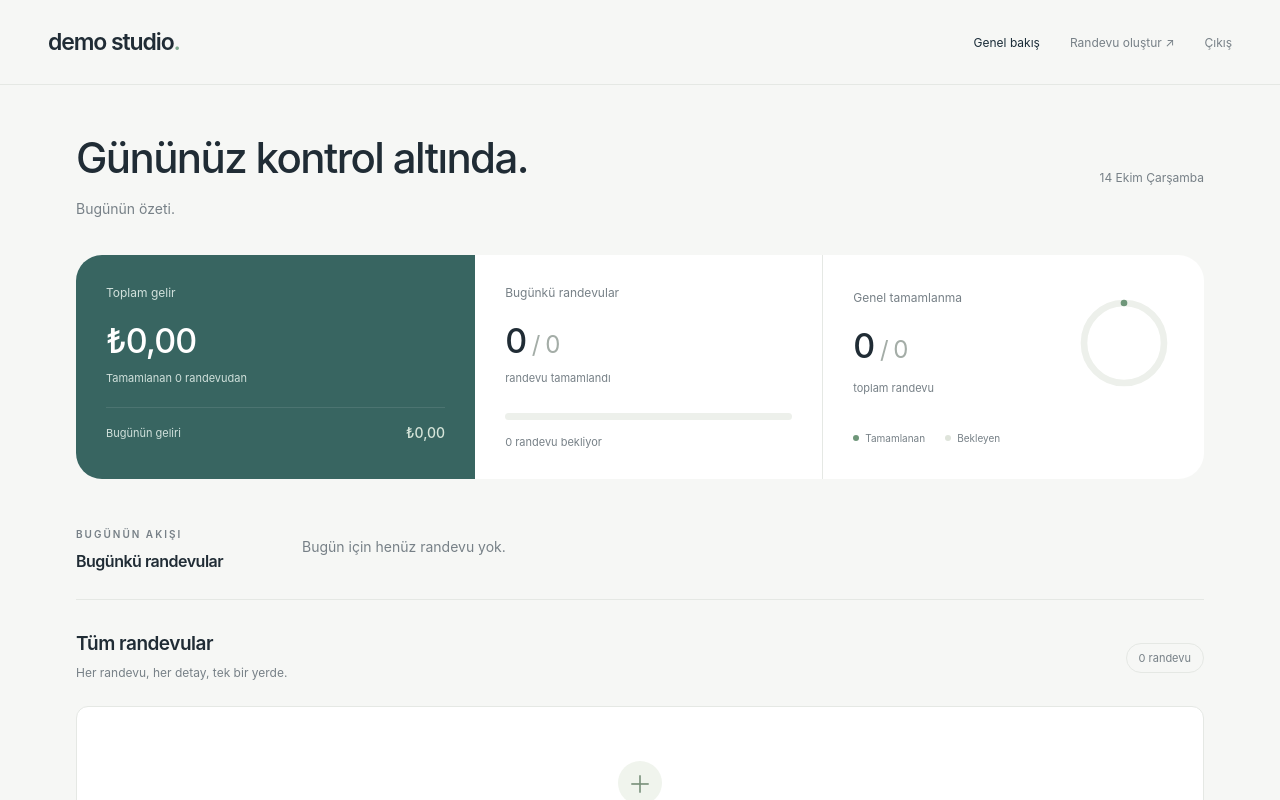
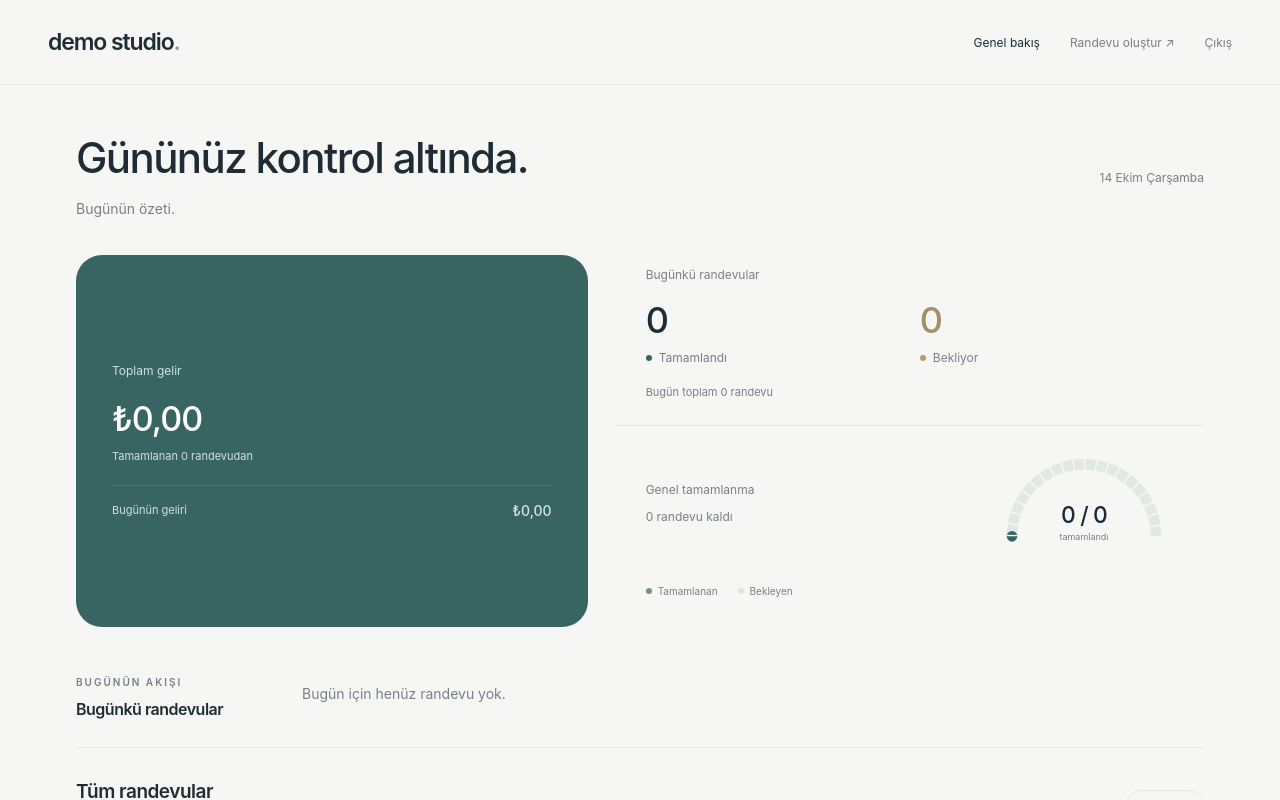
Before and after one commit to halilaslanturk04/demo-studio, a React (Vite) app: page /dashboard in a window 1280 px wide. Shown: the top 800 px of the page. Built offline with nearby package versions, Linux system fonts and the light colour scheme.

Commit message:
Apply petrol green theme and distinguish appointment summaries

```diff
--- a/src/pages/DashboardPage.jsx
+++ b/src/pages/DashboardPage.jsx
@@ -52,9 +52,7 @@ function DashboardPage({ appointments, completeAppointment }) {
         <div className="dashboard-heading">
           <div>
             <h1>Gününüz kontrol altında.</h1>
-            <p className="muted">
-              Bugünün özeti.
-            </p>
+            <p className="muted">Bugünün özeti.</p>
           </div>
           <span className="date-label">
             {new Date().toLocaleDateString("tr-TR", {
@@ -77,49 +75,63 @@ function DashboardPage({ appointments, completeAppointment }) {
               <strong>{currency(todayIncome)}</strong>
             </div>
           </article>
-          <article className="stat-card">
+          <article className="stat-card daily-card">
             <span className="stat-label">Bugünkü randevular</span>
-            <strong className="stat-value">
-              {todayCompleted}
-              <span className="stat-denominator">
-                {" "}
-                / {todayAppointments.length}
+            <div className="daily-counts">
+              <div>
+                <strong>{todayCompleted}</strong>
+                <span>
+                  <i className="daily-dot done-dot" />
+                  Tamamlandı
+                </span>
+              </div>
+              <div>
+                <strong>{todayAppointments.length - todayCompleted}</strong>
+                <span>
+                  <i className="daily-dot waiting-dot" />
+                  Bekliyor
+                </span>
+              </div>
+              <span className="daily-total">
+                Bugün toplam {todayAppointments.length} randevu
               </span>
-            </strong>
-            <span className="stat-caption">randevu tamamlandı</span>
-            <progress
-              value={todayCompleted}
-              max={todayAppointments.length || 1}
-              aria-label="Bugünkü tamamlanma durumu"
-            />
-            <span className="stat-caption">
-              {todayAppointments.length - todayCompleted} randevu bekliyor
-            </span>
+            </div>
           </article>
           <article className="stat-card completion-card">
             <div>
               <span className="stat-label">Genel tamamlanma</span>
-              <strong className="stat-value">
-                {completedAppointments}
-                <span className="stat-denominator"> / {totalAppointments}</span>
-              </strong>
-              <span className="stat-caption">toplam randevu</span>
+              <p className="completion-caption">
+                {totalAppointments - completedAppointments} randevu kaldı
+              </p>
             </div>
             <svg
               className="completion-ring"
-              viewBox="0 0 120 120"
+              viewBox="0 0 220 135"
               role="img"
               aria-label={`Randevuların yüzde ${completionPercent} kadarı tamamlandı`}
             >
-              <circle className="ring-track" cx="60" cy="60" r="48" />
-              <circle
+              <path
+                className="gauge-track"
+                d="M 22 108 A 88 88 0 0 1 198 108"
+                pathLength="100"
+              />
+              <path
                 className="ring-value"
-                cx="60"
-                cy="60"
-                r="48"
+                d="M 22 108 A 88 88 0 0 1 198 108"
                 pathLength="100"
                 strokeDasharray={`${completionPercent} 100`}
               />
+              <path
+                className="gauge-ticks"
+                d="M 22 108 A 88 88 0 0 1 198 108"
+                pathLength="100"
+              />
+              <text className="gauge-count" x="110" y="92" textAnchor="middle">
+                {completedAppointments} / {totalAppointments}
+              </text>
+              <text className="gauge-label" x="110" y="113" textAnchor="middle">
+                tamamlandı
+              </text>
             </svg>
             <div className="chart-legend">
               <span>
--- a/src/styles/base.css
+++ b/src/styles/base.css
@@ -9,7 +9,7 @@
   --ink: #192b37;
   --muted: #778087;
   --line: #e5e8e4;
-  --green: #457b65;
+  --green: #386561;
 }
 * {
   box-sizing: border-box;
@@ -140,7 +140,11 @@ label {
   color: #fff;
 }
 .primary-button:hover {
-  background: #304653;
+  background: #2c514e;
+}
+.primary-button {
+  background: var(--green);
+  border-color: var(--green);
 }
 .primary-button:disabled {
   background: #dee3df;
--- a/src/styles/booking.css
+++ b/src/styles/booking.css
@@ -69,9 +69,9 @@
 }
 .date-button.selected,
 .hour-button.selected {
-  background: #edf4ee;
-  border-color: #648a71;
-  color: #31523b;
+  background: #e6f0ed;
+  border-color: var(--green);
+  color: var(--green);
 }
 .hours-grid {
   display: grid;
--- a/src/styles/dashboard.css
+++ b/src/styles/dashboard.css
@@ -17,11 +17,8 @@
 }
 .stats-grid {
   display: grid;
-  grid-template-columns: 1.15fr 1fr 1.1fr;
-  gap: 0;
-  background: #fff;
-  border-radius: 26px;
-  overflow: hidden;
+  grid-template-columns: 1fr 1.15fr;
+  gap: 18px 28px;
 }
 .stat-card {
   padding: 30px;
@@ -56,6 +53,10 @@
   color: var(--muted);
 }
 .income-card {
+  grid-row: span 2;
+  border-radius: 26px;
+  justify-content: center;
+  padding: 36px;
   background: #386561;
   color: #fff;
 }
@@ -81,51 +82,91 @@
   font-weight: 500;
   color: #d5e4d9;
 }
-progress {
-  appearance: none;
-  height: 7px;
-  border: 0;
-  border-radius: 10px;
-  width: 100%;
-  margin: 28px 0 15px;
-  background: #edf0eb;
-  overflow: hidden;
-}
-progress::-webkit-progress-bar {
-  background: #edf0eb;
-}
-progress::-webkit-progress-value {
-  background: #6e9679;
-  border-radius: 10px;
-}
-progress::-moz-progress-bar {
-  background: #6e9679;
-  border-radius: 10px;
-}
 .completion-card {
   display: grid;
-  grid-template-columns: 1fr 100px;
+  grid-template-columns: 1fr 180px;
   align-items: center;
   gap: 10px;
-  border-left: 1px solid var(--line);
+  border-top: 1px solid var(--line);
+  padding-top: 22px;
 }
 .completion-ring {
   width: 100%;
   overflow: visible;
 }
-.completion-ring circle {
+.completion-ring path {
   fill: none;
-  stroke-width: 8;
+  stroke-width: 13;
 }
-.ring-track {
-  stroke: #edf0eb;
+.gauge-track {
+  stroke: #e1e9e4;
 }
 .ring-value {
-  stroke: #6e9679;
+  stroke: var(--green);
   stroke-linecap: round;
-  transform: rotate(-90deg);
-  transform-origin: 60px 60px;
   transition: stroke-dasharray 0.5s ease;
+}
+.gauge-ticks {
+  stroke: #f6f7f5;
+  stroke-dasharray: 0.7 4.3;
+}
+.gauge-count {
+  fill: var(--ink);
+  font-size: 28px;
+  font-weight: 500;
+  letter-spacing: -1px;
+}
+.gauge-label {
+  fill: var(--muted);
+  font-size: 11px;
+}
+.completion-caption {
+  color: var(--muted);
+  font-size: 12px;
+  margin-top: 12px;
+}
+.daily-card {
+  padding-top: 12px;
+  padding-bottom: 8px;
+}
+.daily-counts {
+  display: grid;
+  grid-template-columns: 1fr 1fr;
+  gap: 20px;
+  margin-top: 16px;
+}
+.daily-counts strong {
+  display: block;
+  font-size: 36px;
+  font-weight: 500;
+  letter-spacing: -1px;
+}
+.daily-counts div:last-of-type strong {
+  color: #a58e66;
+}
+.daily-counts div span {
+  display: flex;
+  align-items: center;
+  gap: 7px;
+  margin-top: 8px;
+  font-size: 12px;
+  color: var(--muted);
+}
+.daily-dot {
+  width: 6px;
+  height: 6px;
+  border-radius: 50%;
+}
+.done-dot {
+  background: var(--green);
+}
+.waiting-dot {
+  background: #b99d69;
+}
+.daily-total {
+  grid-column: 1/-1;
+  color: var(--muted);
+  font-size: 11px;
 }
 .chart-legend {
   grid-column: 1/-1;
@@ -344,7 +385,7 @@ progress::-moz-progress-bar {
     font-size: 28px;
   }
   .completion-card {
-    grid-template-columns: 1fr 75px;
+    grid-template-columns: 1fr 150px;
   }
   .appointment-row {
     grid-template-columns: 100px 1fr auto;
@@ -362,10 +403,12 @@ progress::-moz-progress-bar {
     gap: 16px;
   }
   .stats-grid {
-    grid-template-columns: 1fr 1fr;
+    grid-template-columns: 1fr;
+    gap: 18px;
   }
   .income-card {
     grid-column: 1/-1;
+    grid-row: auto;
   }
   .stat-value {
     font-size: 30px;
@@ -403,7 +446,7 @@ progress::-moz-progress-bar {
     grid-column: auto;
   }
   .completion-card {
-    grid-template-columns: 1fr 100px;
+    grid-template-columns: 1fr 150px;
     border-left: 0;
     border-top: 1px solid var(--line);
   }
--- a/src/styles/login.css
+++ b/src/styles/login.css
@@ -3,7 +3,7 @@
   display: grid;
   place-items: center;
   padding: 32px 20px;
-  background: #526775;
+  background: #386561;
 }
 .login-card {
   width: 100%;
```
